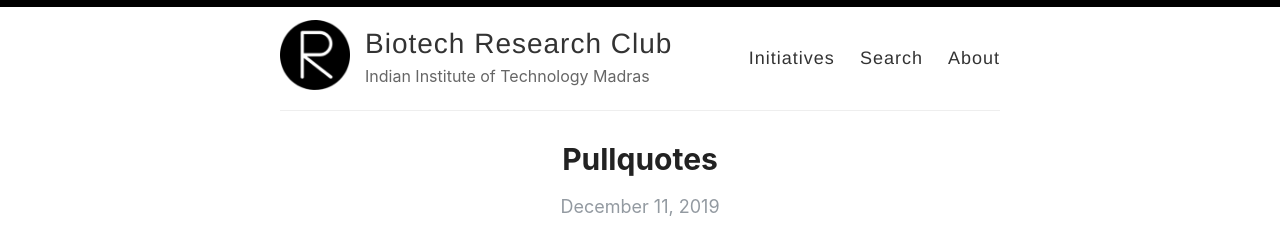
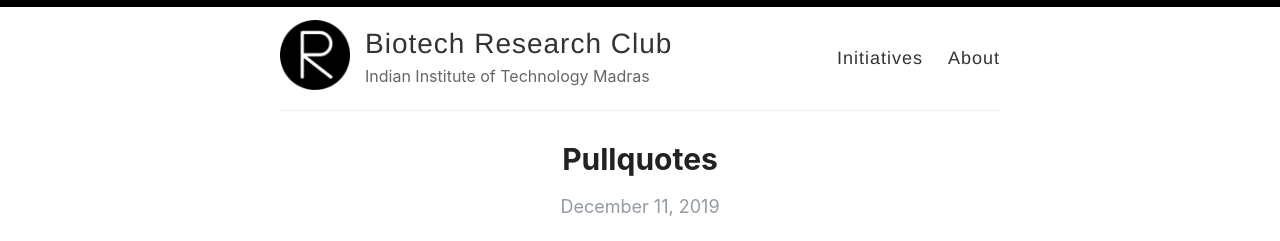
Before and after one commit to nehaswami16/biotechresearchclub, a Jekyll site: the page built from index.html, in a window 1280 px wide and 900 px high. Shown: the top 241 px of the window. Built offline with Jekyll 4.4.1, drawn with Linux system fonts in a browser that asks for light colours; the list of posts is cut into pages by our own code.

Commit message:
Update default.html

```diff
--- a/_layouts/default.html
+++ b/_layouts/default.html
@@ -29,7 +29,7 @@
             <nav>
 
               <a href="{{ site.baseurl }}/initiatives/">Initiatives</a>
-              <a href="{{ site.baseurl }}/search">Search</a>
+              <!a href="{{ site.baseurl }}/search" Search /a>
               <a href="{{ site.baseurl }}/about">About</a>
             </nav>
           </header>
```
